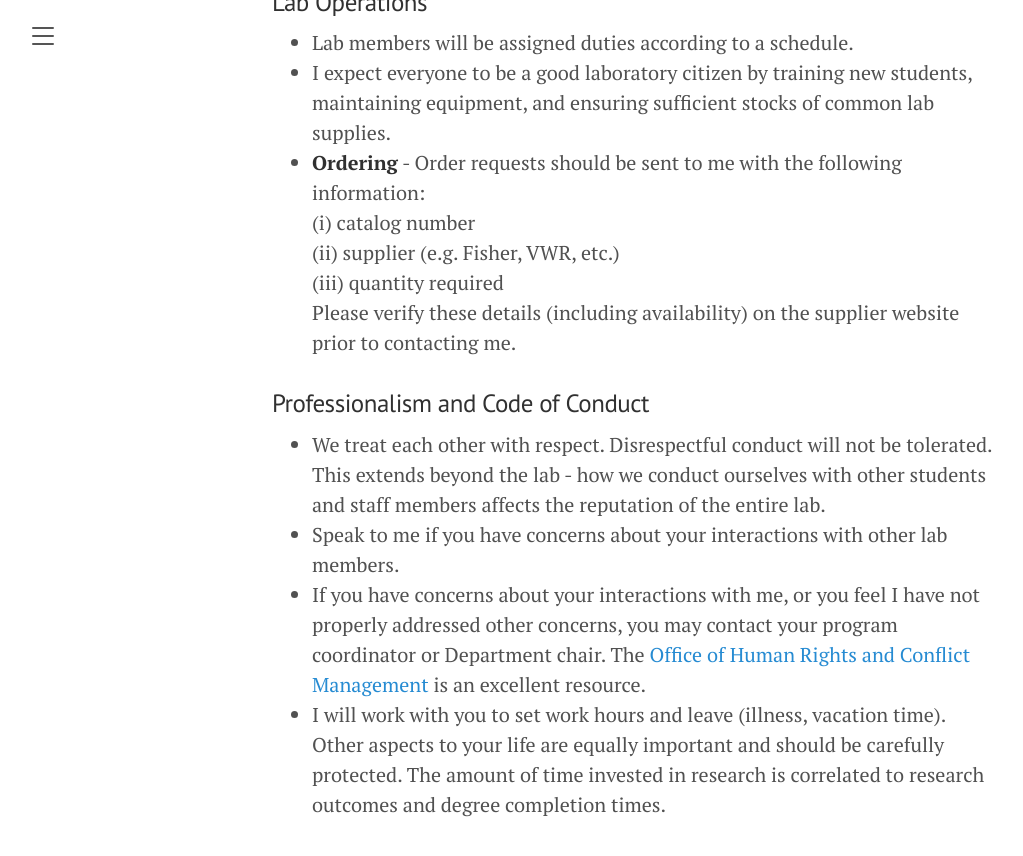
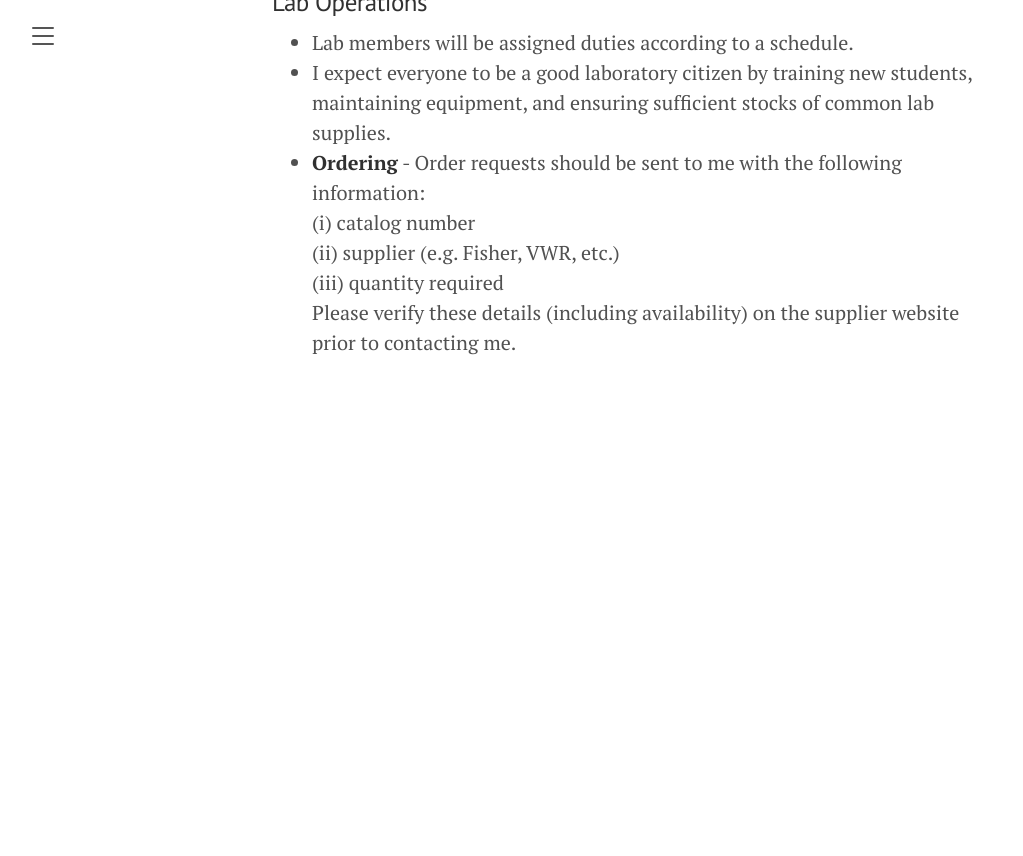
Before and after one commit to horsmanlab/horsmanlab.github.io, a Jekyll site: the page built from lab_handbook.md, in a window 1280 px wide and 900 px high, scrolled down 3855 px. Shown: the top 856 px of the window, without its empty margins (8-1031 px from the left). Built offline with Jekyll 4.4.1, drawn with Linux system fonts in a browser that asks for light colours; after the commit the page ends 4293 px from its top, so only the background shows below that.

Commit message:
update Jul15_25

```diff
--- a/lab_handbook.md
+++ b/lab_handbook.md
@@ -59,9 +59,3 @@ Meetings are mandatory for all members and provide an opportunity to share ideas
     (ii) supplier (e.g. Fisher, VWR, etc.)<br/>
     (iii) quantity required<br/>
     Please verify these details (including availability) on the supplier website prior to contacting me.<br/>
-
-### Professionalism and Code of Conduct<br/>
-- We treat each other with respect. Disrespectful conduct will not be tolerated. This extends beyond the lab - how we conduct ourselves with other students and staff members affects the reputation of the entire lab.<br/>
-- Speak to me if you have concerns about your interactions with other lab members.<br/>
-- If you have concerns about your interactions with me, or you feel I have not properly addressed other concerns, you may contact your program coordinator or Department chair. The [Office of Human Rights and Conflict Management](https://students.wlu.ca/wellness-and-recreation/dispute-resolution/index.html) is an excellent resource.
-- I will work with you to set work hours and leave (illness, vacation time). Other aspects to your life are equally important and should be carefully protected. The amount of time invested in research is correlated to research outcomes and degree completion times.<br/>
```
Also changed, not shown: _posts/2023-02-17-welcome.md (deleted, +0 -11 lines).
